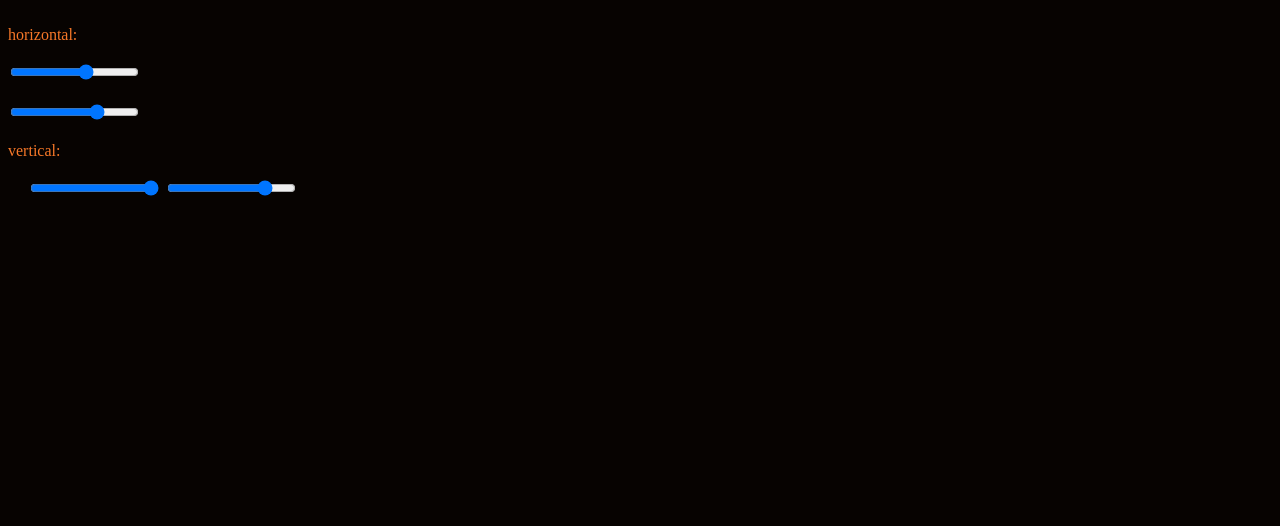
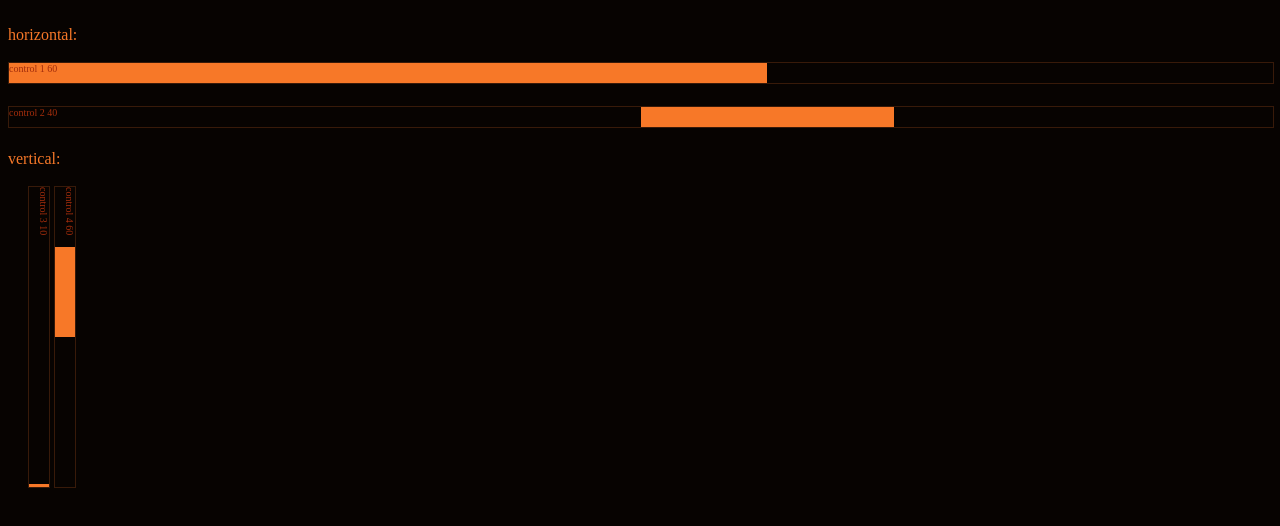
Before and after one commit to AZOPCORP/fancyrange, a plain HTML site: page index.html in a window 1280 px wide. Drawn offline with nearby package versions, Linux system fonts and the light colour scheme.

Commit message:
Update index.html

```diff
--- a/index.html
+++ b/index.html
@@ -40,7 +40,7 @@ vertical:
 
 <script src='https://cdnjs.cloudflare.com/ajax/libs/jquery/2.1.3/jquery.min.js'></script>
 
-  <script src="fancyknob.js"></script>
+  <script src="fancyrange.js"></script>
   <script>
 $('.test').fancyrange();
 
```
